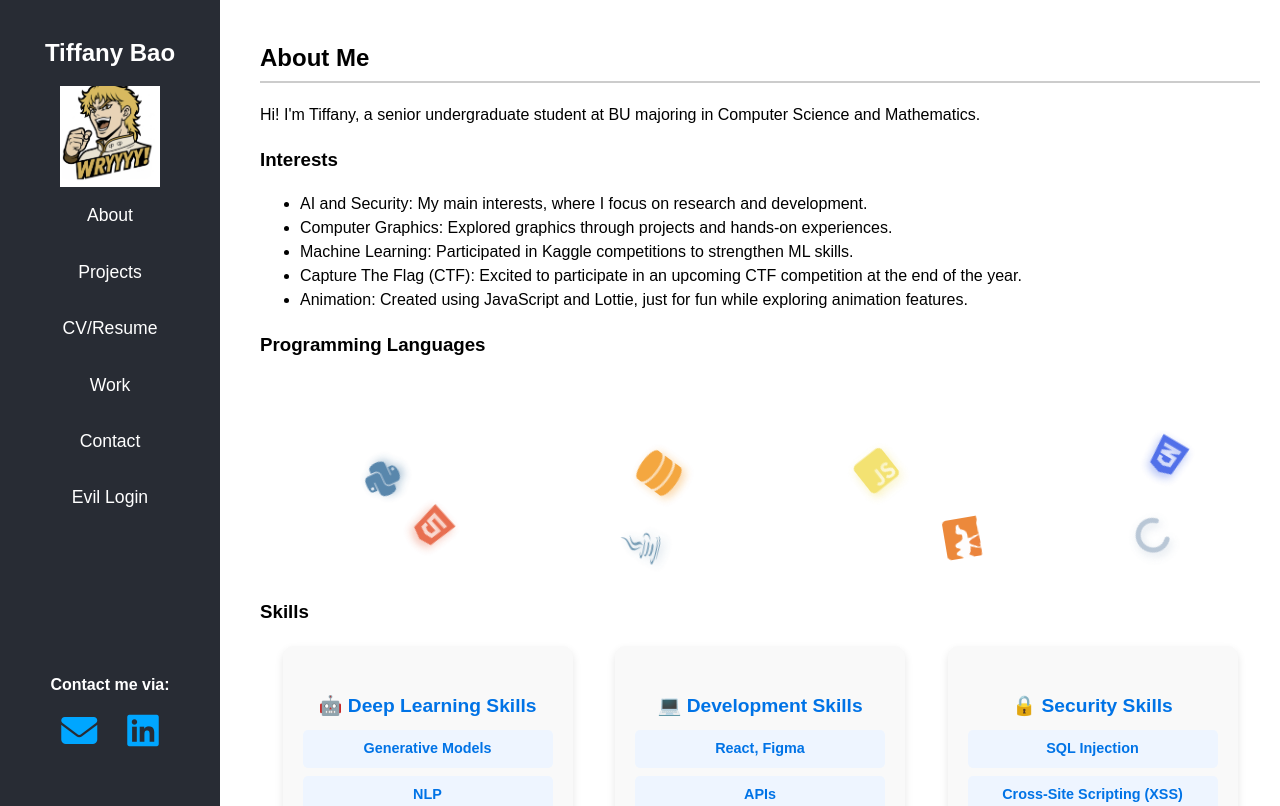
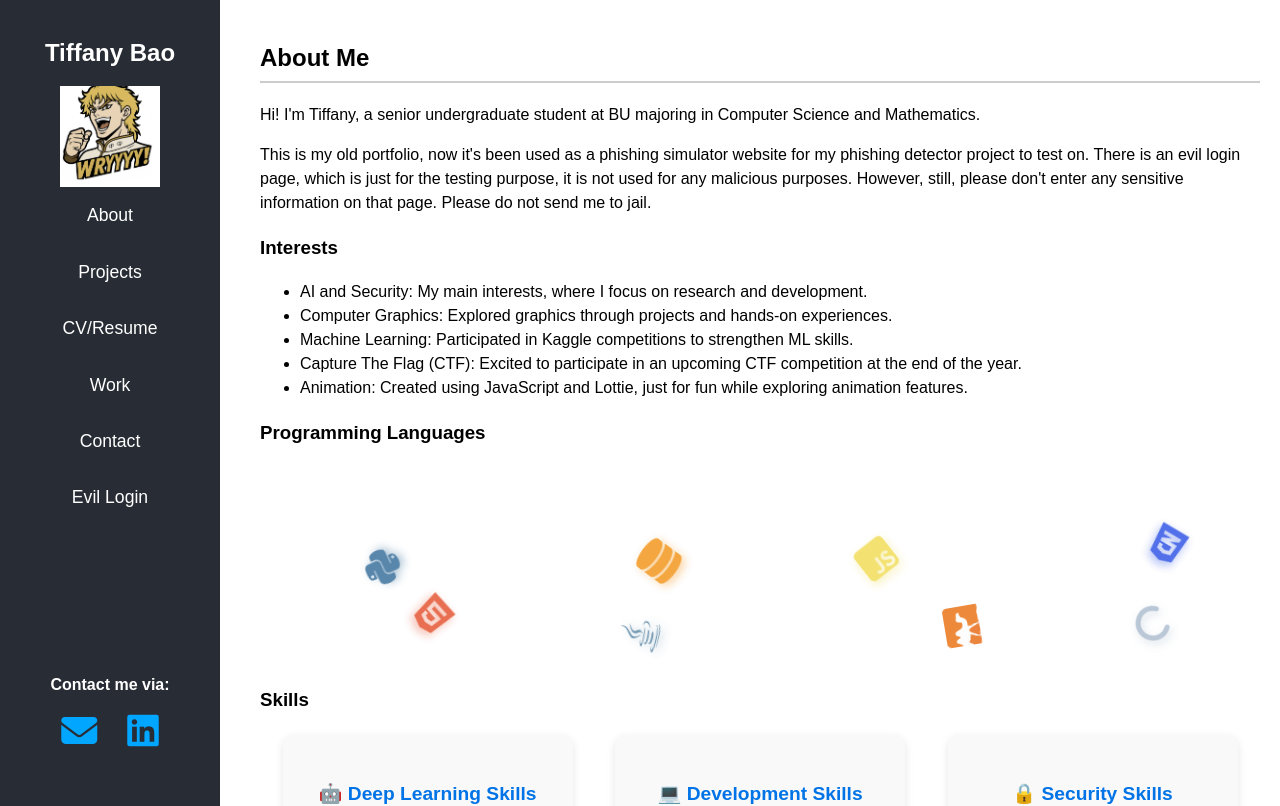
Before and after one commit to JOJO11111111/personal-portfolio, a React (Vite) app: page / in a window 1280 px wide. Shown: the top 806 px of the page. Built offline with nearby package versions, Linux system fonts and the light colour scheme.

Commit message:
update announcemnet

```diff
--- a/src/App.jsx
+++ b/src/App.jsx
@@ -20,6 +20,7 @@ function App() {
         <aside className="sidebar">
           <h1>Tiffany Bao</h1>
           <img src="/dio_logo.png" alt="Logo" className="login-logo" />
+
 
           <nav>
             <Link to="/#about">About</Link>
@@ -50,6 +51,11 @@ function App() {
               <section id="about">
                 <h2>About Me</h2>
                 <p>Hi! I'm Tiffany, a senior undergraduate student at BU majoring in Computer Science and Mathematics.</p>
+                <p>
+                  This is my old portfolio, now it's been used as a phishing simulator website for my phishing detector project to test on.
+                  There is an evil login page, which is just for the testing purpose, it is not used for any malicious purposes. However, still, please don't enter any sensitive information on that page.
+                  Please do not send me to jail.
+                </p>
                 <h3>Interests</h3>
                 <ul>
                   <li>AI and Security: My main interests, where I focus on research and development.</li>
```
